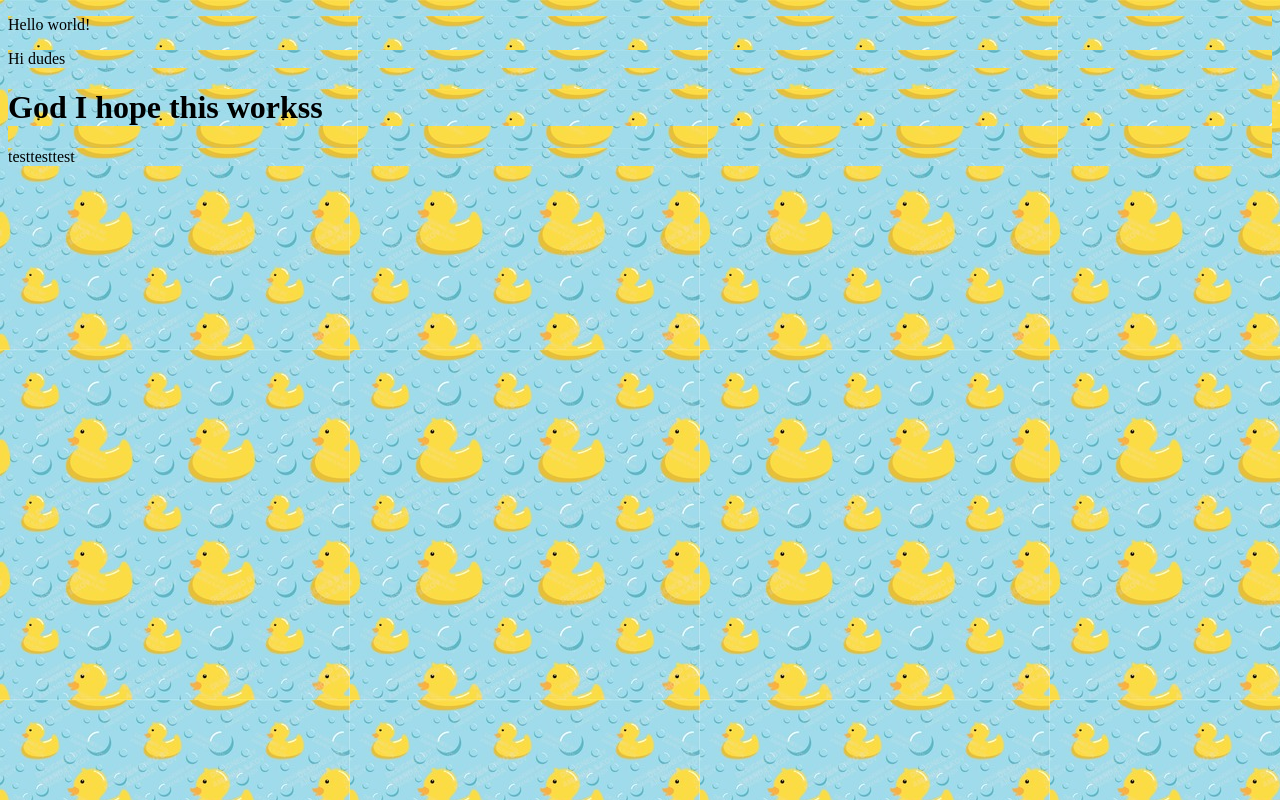
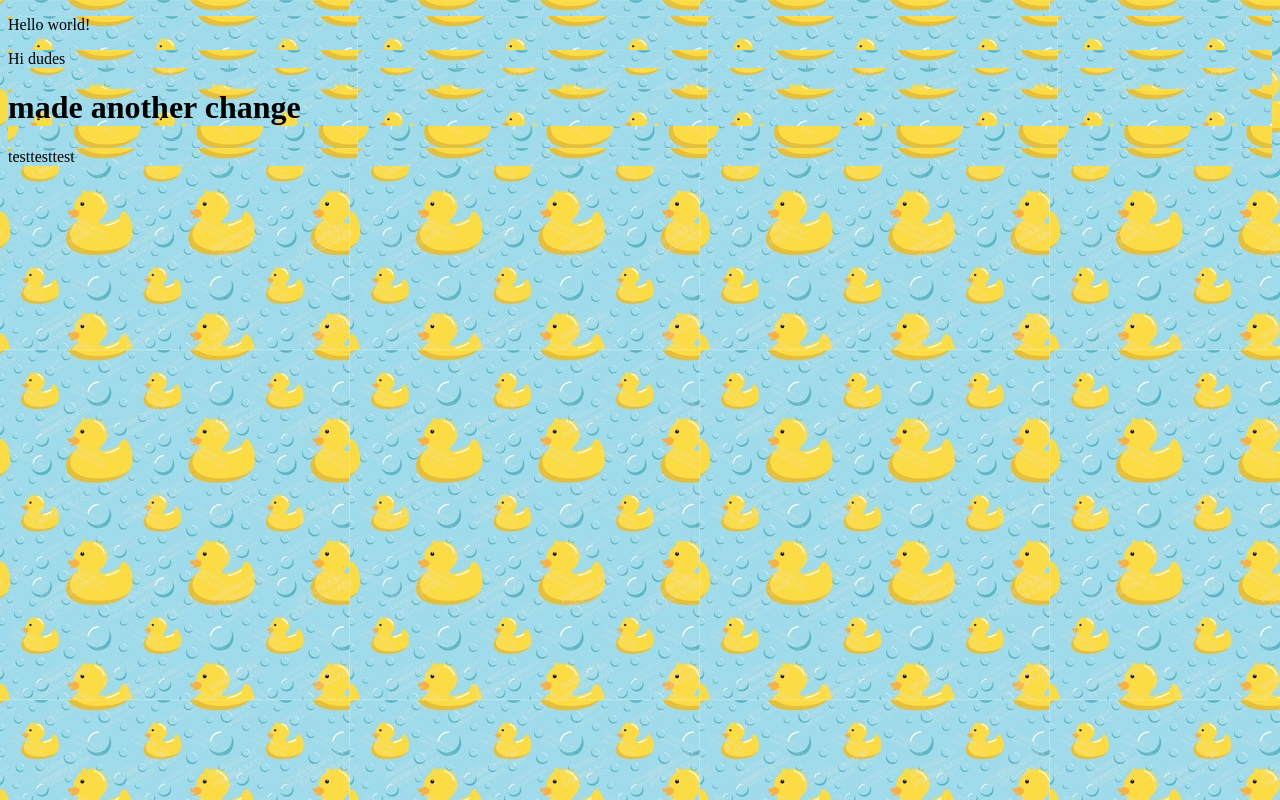
Before and after one commit to egreen4/cluster-duck, a plain HTML site: page index.html in a window 1280 px wide. Drawn offline with Linux system fonts and the light colour scheme.

Commit message:
changed yet again

```diff
--- a/index.html
+++ b/index.html
@@ -8,7 +8,7 @@
   <p>Hello world!</p>
   <p> Hi dudes
   </p>
-<h1> God I hope this workss </h1>
+<h1> made another change</h1>
 
 <p>testtesttest</p>
     </html>
```
